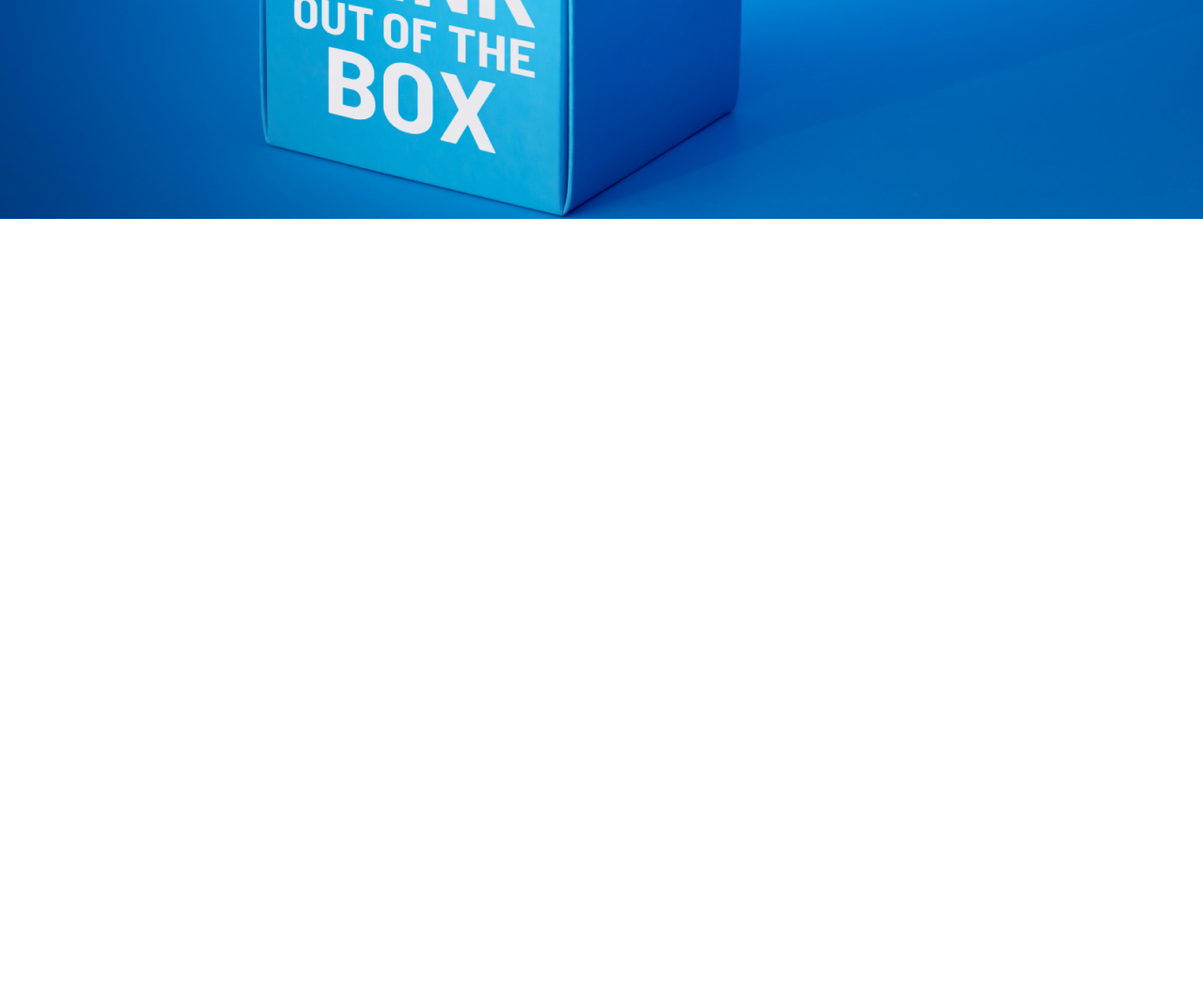
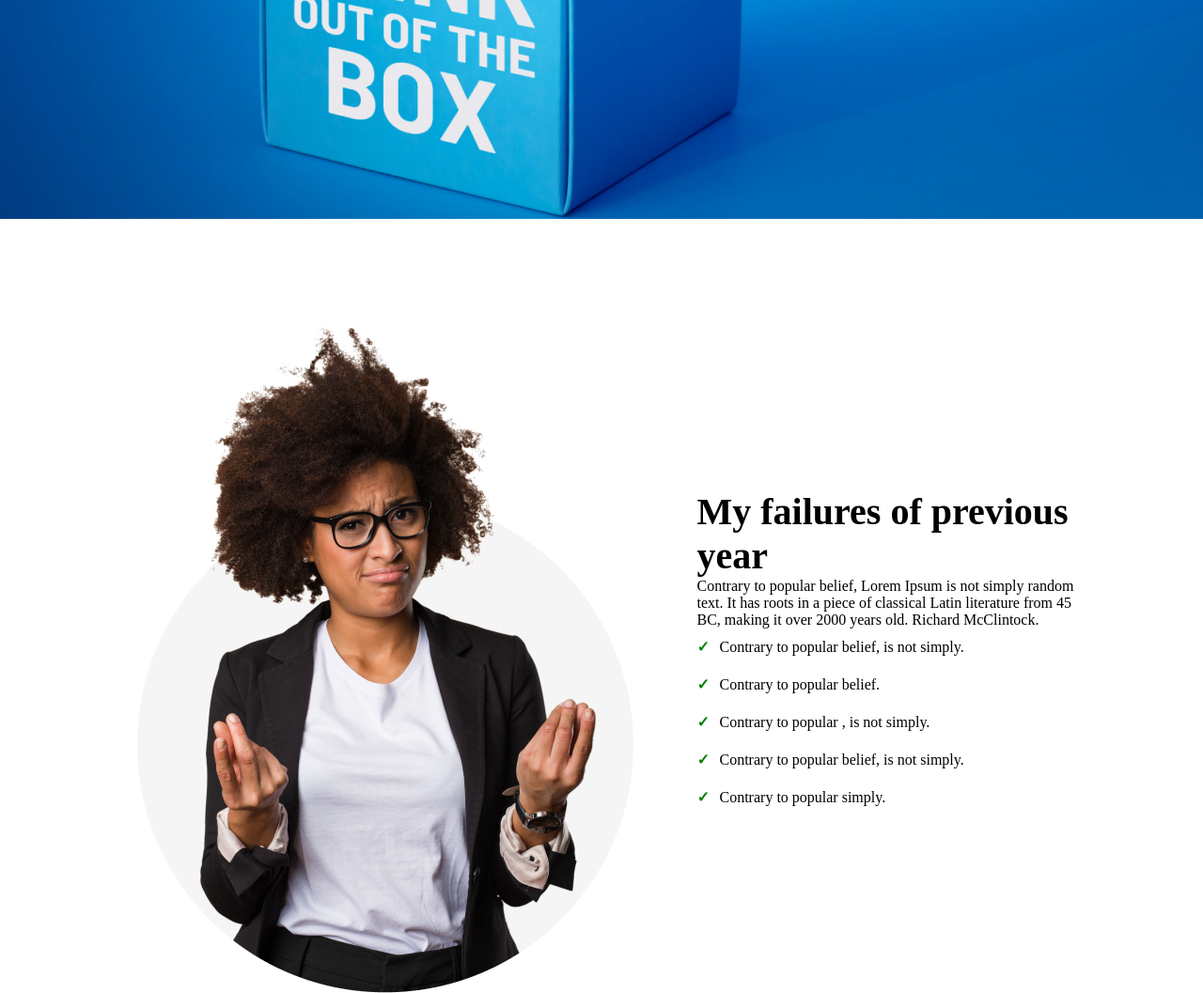
Before and after one commit to sowmik-sec/new-year-new-me, a plain HTML site: page index.html in a window 1280 px wide. Shown: the part 575-1632 px from the top of the page at 94% size. Before the commit the page ends 808 px from the top, so only its background shows below. Drawn offline with Linux system fonts and the light colour scheme.

Commit message:
failure section added

```diff
--- a/index.html
+++ b/index.html
@@ -20,7 +20,26 @@
         <button class="primary-color btn-contact">Contact Us</button>
       </div>
     </header>
-    <main></main>
+    <main>
+      <section class="failure-section">
+        <img class="person-img" src="images/person.png" alt="" />
+        <div class="failure">
+          <h1 class="failure-h1">My failures of previous year</h1>
+          <p>
+            Contrary to popular belief, Lorem Ipsum is not simply random text.
+            It has roots in a piece of classical Latin literature from 45 BC,
+            making it over 2000 years old. Richard McClintock.
+          </p>
+          <ul>
+            <li>Contrary to popular belief, is not simply.</li>
+            <li>Contrary to popular belief.</li>
+            <li>Contrary to popular , is not simply.</li>
+            <li>Contrary to popular belief, is not simply.</li>
+            <li>Contrary to popular simply.</li>
+          </ul>
+        </div>
+      </section>
+    </main>
     <footer></footer>
   </body>
 </html>
--- a/styles/styles.css
+++ b/styles/styles.css
@@ -33,3 +33,35 @@ header {
   border: 0;
   border-radius: 5px;
 }
+.failure-section {
+  display: flex;
+  align-items: center;
+  justify-content: center;
+  margin-top: 100px;
+}
+.person-img {
+  width: 569px;
+  height: 724px;
+}
+.failure {
+  width: 416px;
+  margin-left: 50px;
+}
+.failure-h1 {
+  font-size: 40px;
+}
+ul {
+  list-style-type: none; /* Remove default bullets */
+  padding-left: 0; /* Remove left padding */
+}
+li::before {
+  content: "✓"; /* Tick mark */
+  color: green; /* Color of the tick mark */
+  font-weight: bold; /* Optional: make the tick bold */
+  display: inline-block; /* Make it inline with the text */
+  width: 1em; /* Adjust width as necessary */
+  margin-right: 0.5em; /* Space between tick and text */
+}
+li {
+  line-height: 2.5;
+}
```
